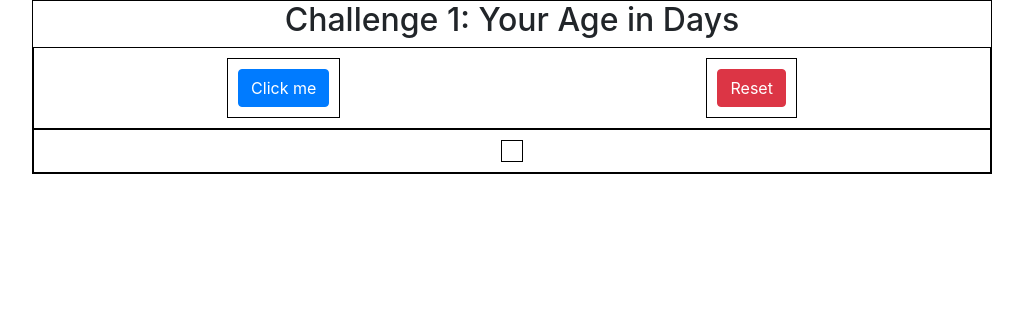
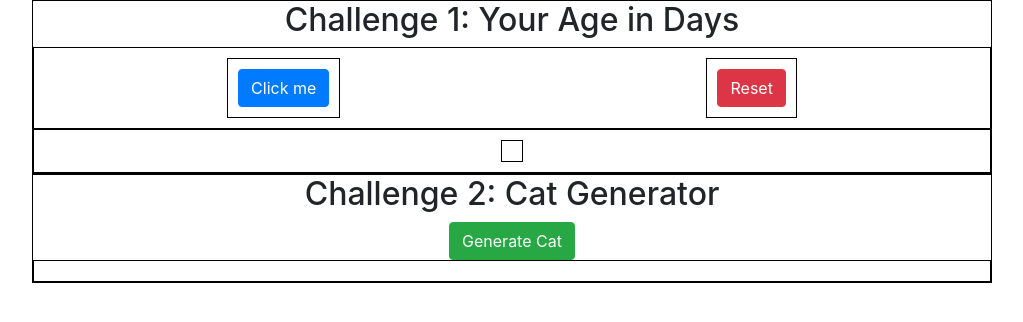
Before and after one commit to shakib77/Practice-of-js-css-bootstrap, a plain HTML site: page index.html in a window 1280 px wide. Shown: the whole page, without its empty margins (128-1151 px from the left). Drawn offline with nearby package versions, Linux system fonts and the light colour scheme.

Commit message:
Cat/Image generator

```diff
--- a/index.html
+++ b/index.html
@@ -26,6 +26,16 @@
             <div id="flex-box-result"></div>
         </div>
     </div>
+
+    <div class="container-2">
+        <h2>Challenge 2: Cat Generator</h2>
+        <button class="btn btn-success" id="cat-generator" onclick="generateCat();">Generate Cat</button>
+
+        <div class="flex-box-container-2" id="flex-cat-gen">
+
+        </div>
+    </div>
+
     <script src="static/js/script.js"></script>
 </body>
 </html>
--- a/static/css/style.css
+++ b/static/css/style.css
@@ -1,11 +1,11 @@
-.container-1{
+.container-1, .container-2{
     border: 1px solid black;
     width: 75%;
     margin: 0 auto;
     text-align: center;
 }
 
-.flex-box-container-1 {
+.flex-box-container-1, .flex-box-container-2 {
     display: flex;
     border: 1px solid black;
     padding: 10px;
@@ -19,3 +19,8 @@
     border: 1px solid black;
     align-items: center;
 }
+
+.flex-box-container-2 img {
+    margin: 10px;
+    box-shadow: 0px 10px 50px rgba(0, 0, 0, 0.7);
+}
--- a/static/js/script.js
+++ b/static/js/script.js
@@ -13,3 +13,12 @@ function ageInDays() {
 function reset(){
     document.getElementById('ageInDays').remove();
 }
+
+// Challenge 2: Cat Generator
+
+function generateCat() {
+    var image = document.createElement('img');
+    var div = document.getElementById('flex-cat-gen');
+    image.src = "https://cdn2.thecatapi.com/images/4do.gif";
+    div.appendChild(image);
+}
```
Also changed, not shown: static/images/tenor.gif (added).
